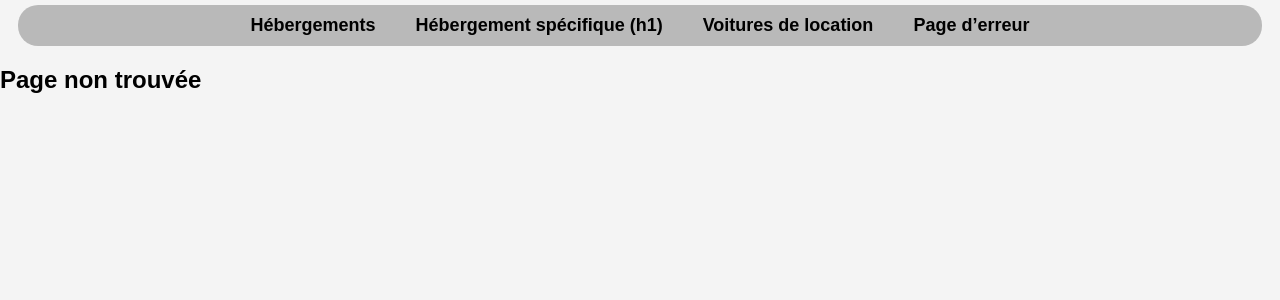
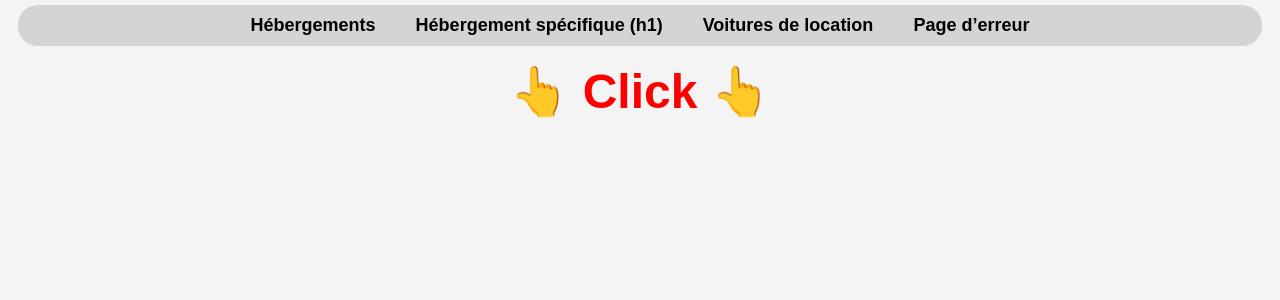
Before and after one commit to aymanenajibi/tp-location-voitures, a React (Create React App) app in the folder client/: page / in a window 1280 px wide. Shown: the top 300 px of the page. Built offline with nearby package versions, Linux system fonts and the light colour scheme.

Commit message:
modification de route et style

```diff
--- a/client/src/systeme-gestion/App.js
+++ b/client/src/systeme-gestion/App.js
@@ -14,7 +14,24 @@ export default function App() {
           <Route path="/hebergements" element={<Hebergements />} />
           <Route path="/hebergements/:idHotel" element={<Hebergements />} />
           <Route path="/voitures" element={<ListeVoitures />} />
-                    <Route path="*" element={<h2>Page non trouvée</h2>} />
+          <Route
+            path="*"
+            element={
+              <span>
+                <a
+                  href="http://localhost:3000/hebergements"
+                  style={{
+                    color: "red",
+                    textAlign: "center",
+                    display: "block",
+                    fontSize: "3rem",
+                  }}
+                >
+                  👆 Click 👆
+                </a>
+              </span>
+            }
+          />
         </Routes>
       </div>
     </Router>
--- a/client/src/systeme-gestion/style/NavBar.css
+++ b/client/src/systeme-gestion/style/NavBar.css
@@ -1,6 +1,6 @@
 /* Style général de la barre de navigation */
 nav {
-  background-color: #0000003e;
+  background-color: #00000022;
   padding: 10px 0;
   border-radius: 20px;
   margin: 5px 18px 18px 18px;
```
Lines whose indentation alone changed are shown as unchanged.
